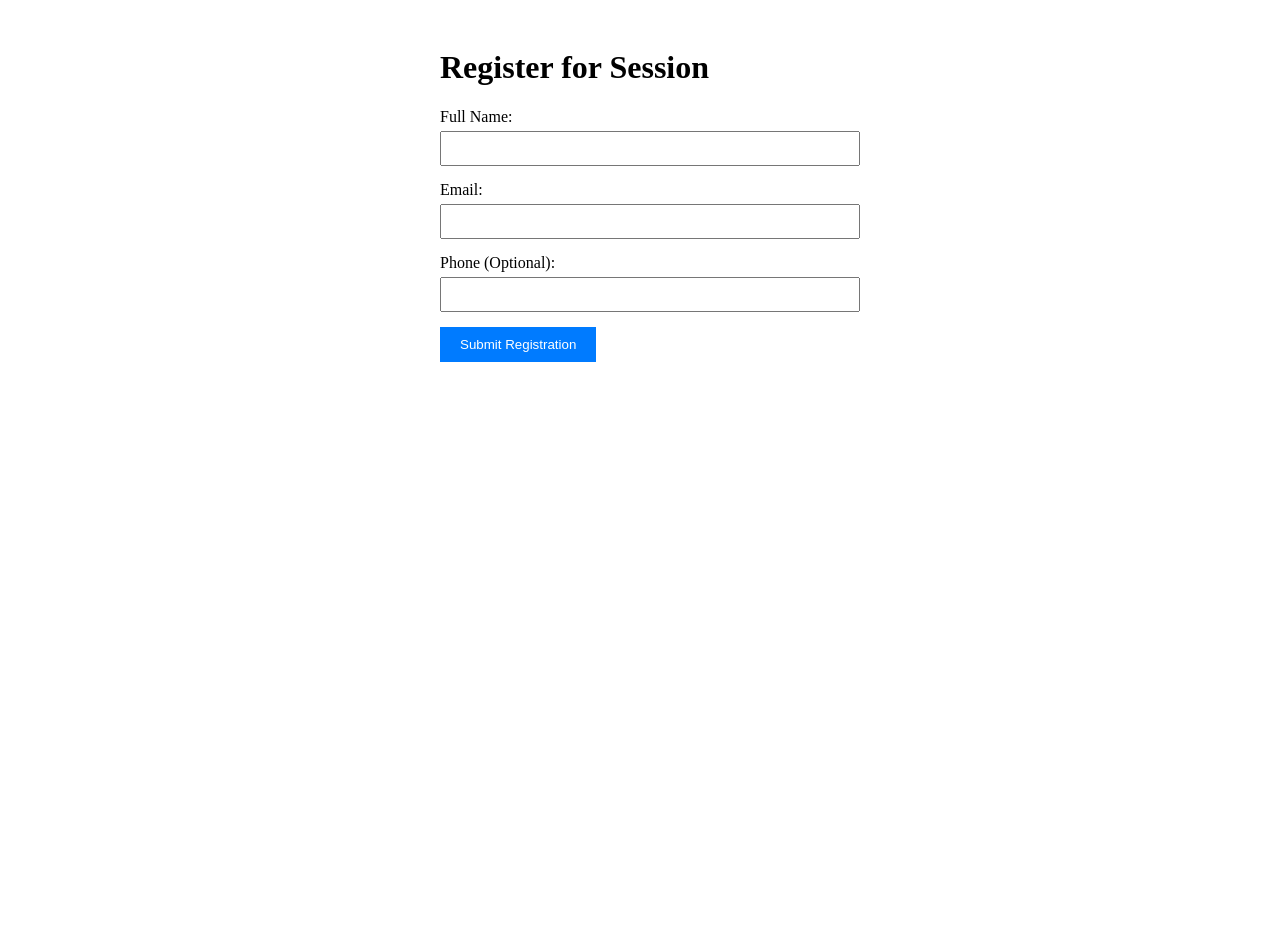
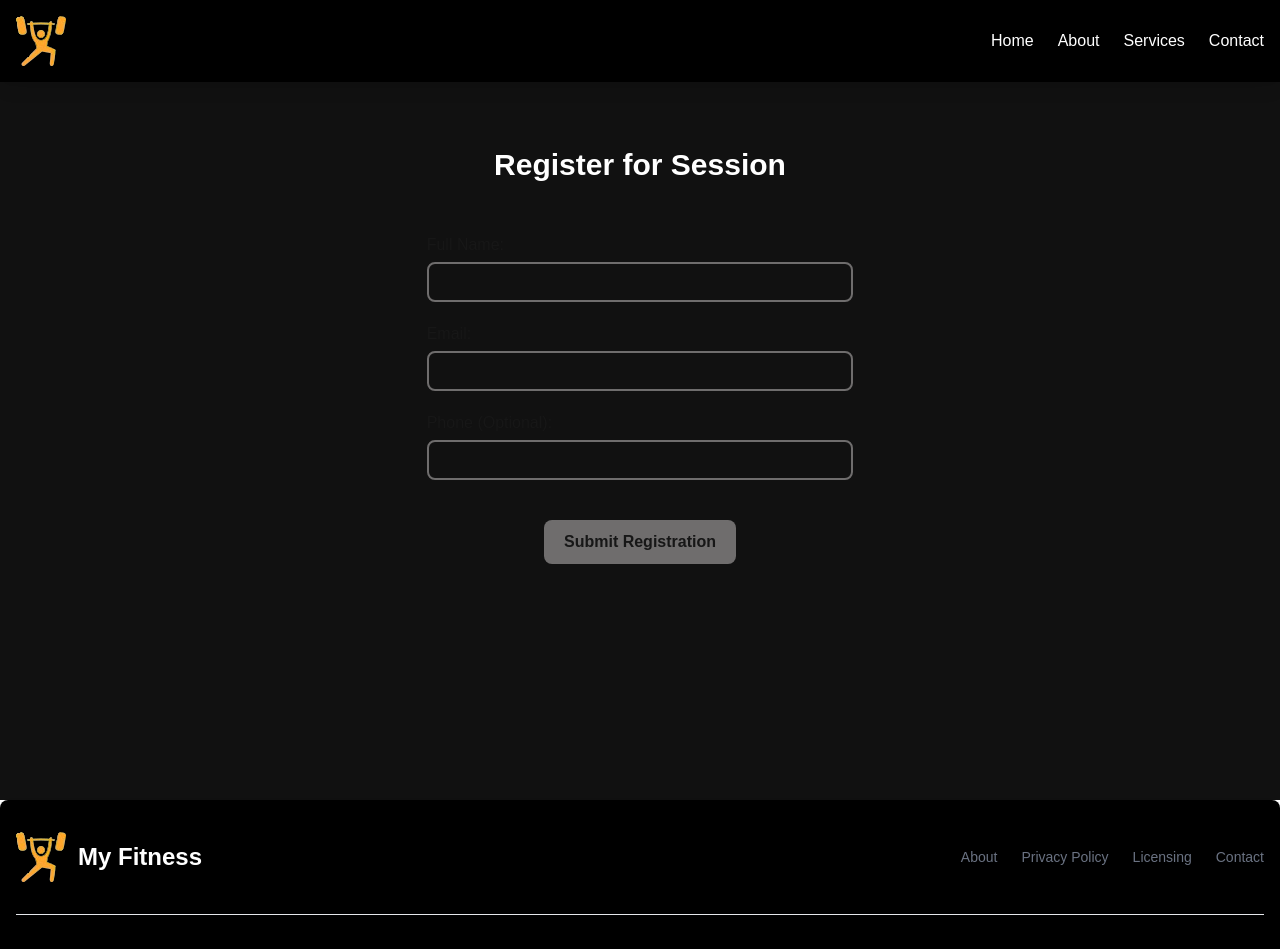
Before and after one commit to erarushiti/fitness_web, a Next.js app in the folder frontend/: page /SessionRegistration/1/register in a window 1280 px wide. Shown: the top 949 px of the page. Before the commit the page ends 800 px from the top, so only its background shows below. Built offline with nearby package versions, Linux system fonts and the light colour scheme.

Commit message:
created register session form

```diff
--- a/frontend/package.json
+++ b/frontend/package.json
@@ -23,9 +23,11 @@
     "@types/node": "^20",
     "@types/react": "^19",
     "@types/react-dom": "^19",
+    "autoprefixer": "^10.4.21",
     "eslint": "^9",
     "eslint-config-next": "15.2.4",
-    "tailwindcss": "^4",
+    "postcss": "^8.5.3",
+    "tailwindcss": "^4.1.3",
     "typescript": "^5"
   }
 }
--- a/frontend/src/app/page.tsx
+++ b/frontend/src/app/page.tsx
@@ -46,8 +46,8 @@ export default function Home() {
         {/* Text Section */}
         <motion.div
           className="text-center absolute inset-0 flex flex-col justify-center items-center z-10 w-full px-8"
-          initial={{ opacity: 0, x: -100 }} // Start off-screen left
-          animate={{ opacity: 1, x: 0 }} // Move to normal position
+          initial={{ opacity: 0, x: -100 }}
+          animate={{ opacity: 1, x: 0 }}
           transition={{ duration: 1, ease: "easeOut" }}
         >
           <h1
@@ -210,7 +210,7 @@ export default function Home() {
         <div className="sm:flex sm:items-center sm:justify-between">
             <a href="#" className="flex items-center mb-4 sm:mb-0 space-x-3 rtl:space-x-reverse">
             <img className="max-h-screen object-contain" src={CustomImage.src} alt="Fitness Image" />
-                <span className="self-center text-2xl font-semibold whitespace-nowrap dark:text-white">My Fitness</span>
+                <span className="self-center text-2xl font-semibold whitespace-nowrap text-white">My Fitness</span>
             </a>
             <ul className="flex flex-wrap items-center mb-6 text-sm font-medium text-gray-500 sm:mb-0 dark:text-gray-400">
                 <li>
@@ -228,23 +228,9 @@ export default function Home() {
             </ul>
         </div>
         <hr className="my-6 border-gray-200 sm:mx-auto dark:border-gray-700 lg:my-8" />
-        <span className="block text-sm text-gray-500 sm:text-center text-[#EE7838]">© 2023 <a href="#`" className="hover:underline ">My Fitnes</a>. All Rights Reserved.</span>
+        <span className="block text-sm sm:text-center text-[#EE7838]">© 2023 <a href="#`" className="hover:underline ">My Fitnes</a>. All Rights Reserved.</span>
     </div>
 </footer>
-
-
-
-
-
-
-
   </div>
-
-
-
-
-
-
-
   );
 }
--- a/frontend/src/pages/SessionRegistration/[sessionId]/register.tsx
+++ b/frontend/src/pages/SessionRegistration/[sessionId]/register.tsx
@@ -1,7 +1,11 @@
-// pages/sessions/[sessionId]/register.tsx
+"use client";
 import React, { useState, FormEvent } from 'react';
 import { useRouter } from 'next/router';
 import axios from 'axios';
+import '../../../app/globals.css'
+import Header from '@/components/Header';
+import CustomImage from "@/assets/images/fitness.png";
+
 
 // Define the Registration interface
 export interface Registration {
@@ -54,57 +58,88 @@ const SessionRegister: React.FC = () => {
   };
 
   return (
-    <div style={{ maxWidth: '400px', margin: '0 auto', padding: '20px' }}>
-      <h1>Register for Session</h1>
-      {error && <p style={{ color: 'red' }}>{error}</p>}
-      {success && <p style={{ color: 'green' }}>{success}</p>}
-      <form onSubmit={handleSubmit}>
-        <div style={{ marginBottom: '15px' }}>
+    <div>
+         <Header/>
+       <div className='bg-[#111] min-h-screen pt-[147px] '>
+      <h1 className='text-center text-3xl font-extrabold text-white mb-[50px]'>Register for Session</h1>
+
+      <form className=' flex flex-col items-center' onSubmit={handleSubmit}>
+        <div className='flex flex-col w-1/3 mb-[20px]'>
           <label>
             Full Name:
-            <input
+            </label>
+            <input className=' p-[6px] mt-[5px] border-2 border-[#6f6d6d] rounded-[8px]'
               type="text"
               name="fullName"
               value={formData.fullName}
               onChange={handleChange}
               required
-              style={{ width: '100%', padding: '8px', marginTop: '5px' }}
             />
-          </label>
+
         </div>
-        <div style={{ marginBottom: '15px' }}>
+        <div className='flex flex-col w-1/3 mb-[20px]'>
           <label>
             Email:
-            <input
+            </label>
+            <input className=' p-[6px] mt-[5px] border-2 border-[#6f6d6d] rounded-[8px]'
               type="email"
               name="email"
               value={formData.email}
               onChange={handleChange}
               required
-              style={{ width: '100%', padding: '8px', marginTop: '5px' }}
             />
-          </label>
+
         </div>
-        <div style={{ marginBottom: '15px' }}>
+        <div  className='flex flex-col w-1/3 mb-[40px]'>
           <label>
             Phone (Optional):
-            <input
+            </label>
+            <input className=' p-[6px] mt-[5px] border-2 border-[#6f6d6d] rounded-[8px]'
               type="tel"
               name="phone"
               value={formData.phone}
               onChange={handleChange}
-              style={{ width: '100%', padding: '8px', marginTop: '5px' }}
             />
-          </label>
+
         </div>
-        <button
+        <button className='bg-[#6f6d6d] py-[10px] px-[20px] rounded-[8px] font-bold mb-[50px] '
           type="submit"
-          style={{ padding: '10px 20px', background: '#007BFF', color: 'white', border: 'none', cursor: 'pointer' }}
+
         >
           Submit Registration
         </button>
+        {error && <p className='text-red-600 text-center text-base'>{error}</p>}
+        {success && <p className='text-green-600 text-center text-base'>{success}</p>}
       </form>
     </div>
+    <footer className=" rounded-lg shadow-sm bg-black ">
+    <div className="w-full max-w-screen-xl mx-auto p-4 md:py-8">
+        <div className="sm:flex sm:items-center sm:justify-between">
+            <a href="#" className="flex items-center mb-4 sm:mb-0 space-x-3 rtl:space-x-reverse">
+            <img className="max-h-screen object-contain" src={CustomImage.src} alt="Fitness Image" />
+                <span className="self-center text-2xl font-semibold whitespace-nowrap text-white">My Fitness</span>
+            </a>
+            <ul className="flex flex-wrap items-center mb-6 text-sm font-medium text-gray-500 sm:mb-0 dark:text-gray-400">
+                <li>
+                    <a href="#" className="hover:underline me-4 md:me-6">About</a>
+                </li>
+                <li>
+                    <a href="#" className="hover:underline me-4 md:me-6">Privacy Policy</a>
+                </li>
+                <li>
+                    <a href="#" className="hover:underline me-4 md:me-6">Licensing</a>
+                </li>
+                <li>
+                    <a href="#" className="hover:underline">Contact</a>
+                </li>
+            </ul>
+        </div>
+        <hr className="my-6 border-gray-200 sm:mx-auto dark:border-gray-700 lg:my-8" />
+        <span className="block text-sm sm:text-center text-[#EE7838]">© 2023 <a href="#`" className="hover:underline ">My Fitnes</a>. All Rights Reserved.</span>
+    </div>
+</footer>
+    </div>
+
   );
 };
 
```
Also changed, not shown: 1 other file (tests, documents, lock files or other folders).
